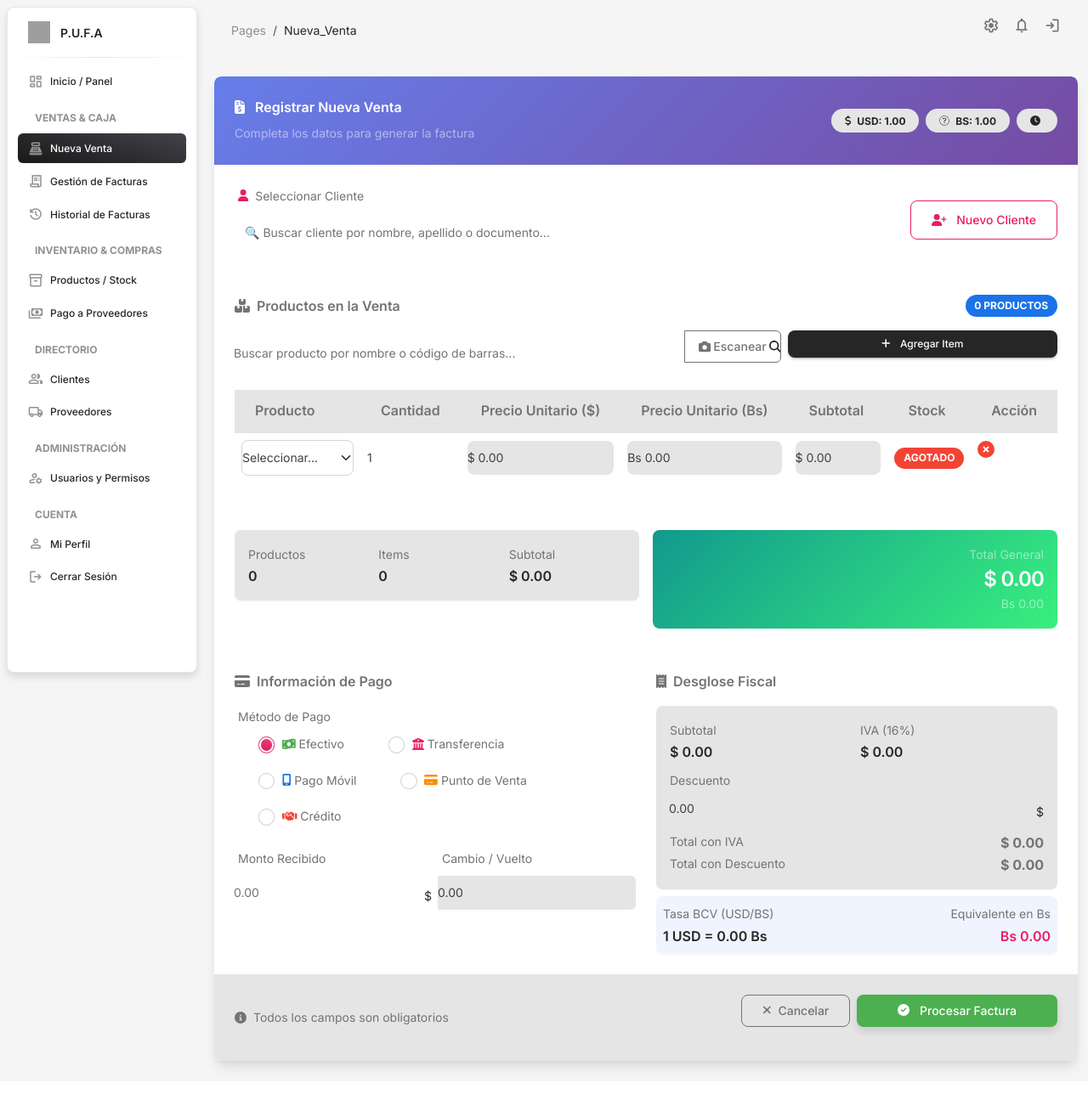
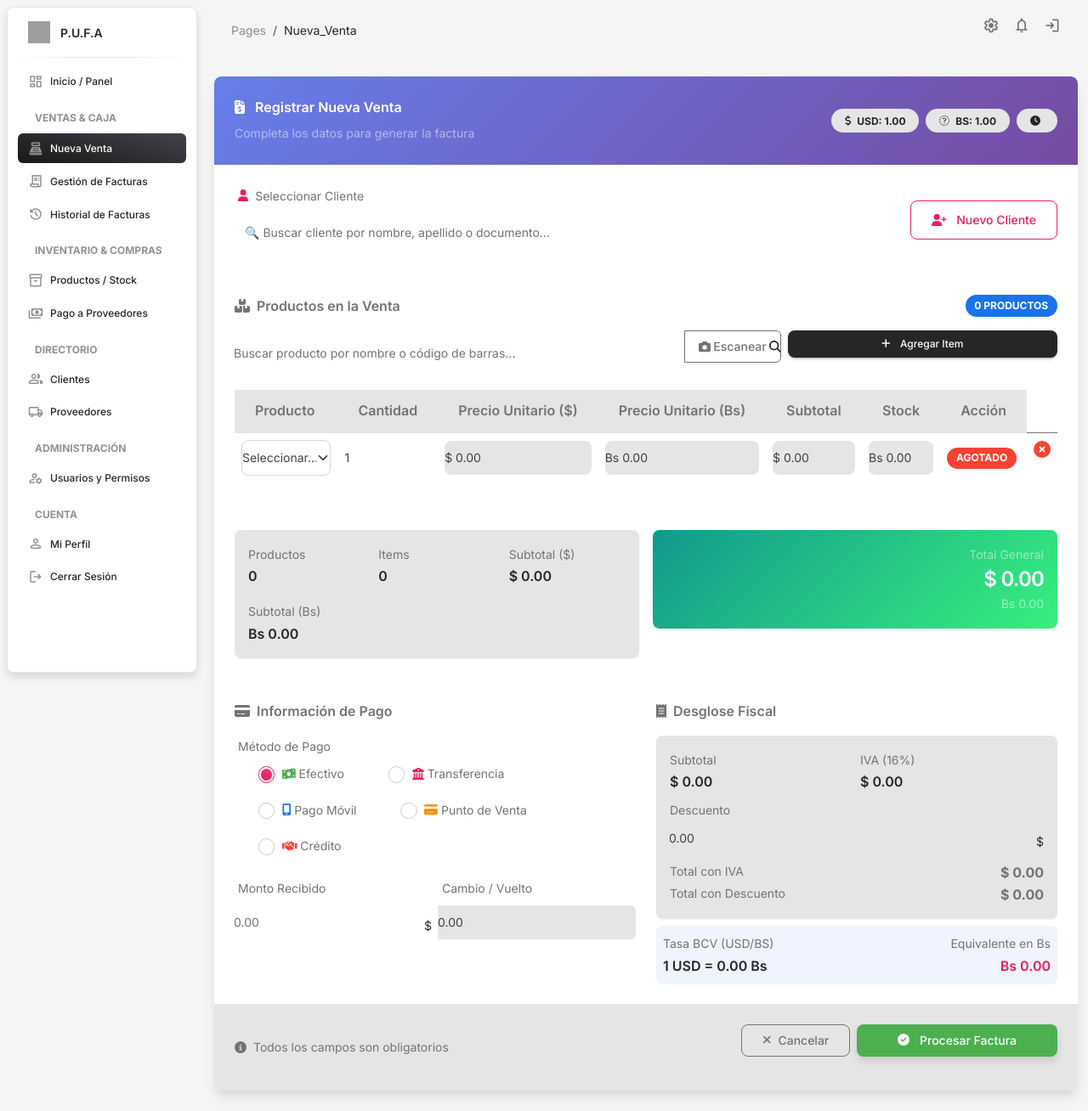
Before and after one commit to Newlevel-Developers/facturacion_web, a Django app: page /nueva_venta/ in a window 1280 px wide. Shown: the whole page at 85% size. Before the commit the page ends 1265 px from the top, so only its background shows below. Run offline with Django 4.2, Linux system fonts and the light colour scheme; a user stored in the database is signed in; data comes from the database, SQL or seed files in the repository; both versions use the stored data as it was after the commit; data that the repository does not hold is empty; some libraries are stand-ins or nearby versions; grey boxes are pictures that could not be loaded.

Commit message:
agrega campo de bs

```diff
--- a/facturacion/templates/pages/ventas.html
+++ b/facturacion/templates/pages/ventas.html
@@ -142,6 +142,9 @@
                         <input type="text" class="form-control subtotal-visual rounded-3 bg-light" readonly placeholder="$ 0.00">
                       </td>
                       <td>
+                        <input type="text" class="form-control subtotal-visual-bs rounded-3 bg-light" readonly placeholder="Bs 0.00">
+                      </td>
+                      <td>
                         <span class="badge stock-indicator bg-success rounded-pill">Disponible</span>
                       </td>
                       <td>
@@ -169,8 +172,12 @@
                       <h6 class="mb-0" id="resumen-items">0</h6>
                     </div>
                     <div class="col-4">
-                      <small class="text-muted">Subtotal</small>
+                      <small class="text-muted">Subtotal ($)</small>
                       <h6 class="mb-0" id="resumen-subtotal">$ 0.00</h6>
+                    </div>
+                    <div class="col-4">
+                      <small class="text-muted">Subtotal (Bs)</small>
+                      <h6 class="mb-0" id="resumen-subtotal-bs">Bs 0.00</h6>
                     </div>
                   </div>
                 </div>
--- a/static/assets/js/propio/venta.js
+++ b/static/assets/js/propio/venta.js
@@ -244,6 +244,7 @@ document.addEventListener('DOMContentLoaded', function() {
         const precioVisual = row.querySelector('.precio-visual');
         const precioVisualBolivares = row.querySelector('.precio-visual-bs');
         const subtotalVisual = row.querySelector('.subtotal-visual');
+        const subtotalVisualBolivares = row.querySelector('.subtotal-visual-bs');
         const stockIndicator = row.querySelector('.stock-indicator');
 
         if (!select) return;
@@ -273,7 +274,7 @@ document.addEventListener('DOMContentLoaded', function() {
 
         const subtotal = precio * cantidad;
         if (subtotalVisual) subtotalVisual.value = `$ ${subtotal.toFixed(2)}`;
-
+        if (subtotalVisualBolivares) subtotalVisualBolivares.value = `Bs ${(subtotal * tasaCambio).toFixed(2)}`;
         calcularTotalesGenerales();
     }
 
@@ -325,6 +326,9 @@ document.addEventListener('DOMContentLoaded', function() {
 
         const elResumenSubtotal = document.getElementById('resumen-subtotal');
         if (elResumenSubtotal) elResumenSubtotal.textContent = `$ ${subtotal.toFixed(2)}`;
+
+        const elResumenSubtotalBs = document.getElementById('resumen-subtotal-bs');
+        if (elResumenSubtotalBs) elResumenSubtotalBs.textContent = `Bs ${(subtotal * tasaCambio).toFixed(2)}`;
 
         const elProductCount = document.getElementById('product-count');
         if (elProductCount) elProductCount.textContent = `${totalProductos} productos`;
```
Also changed, not shown: db.sqlite3.
